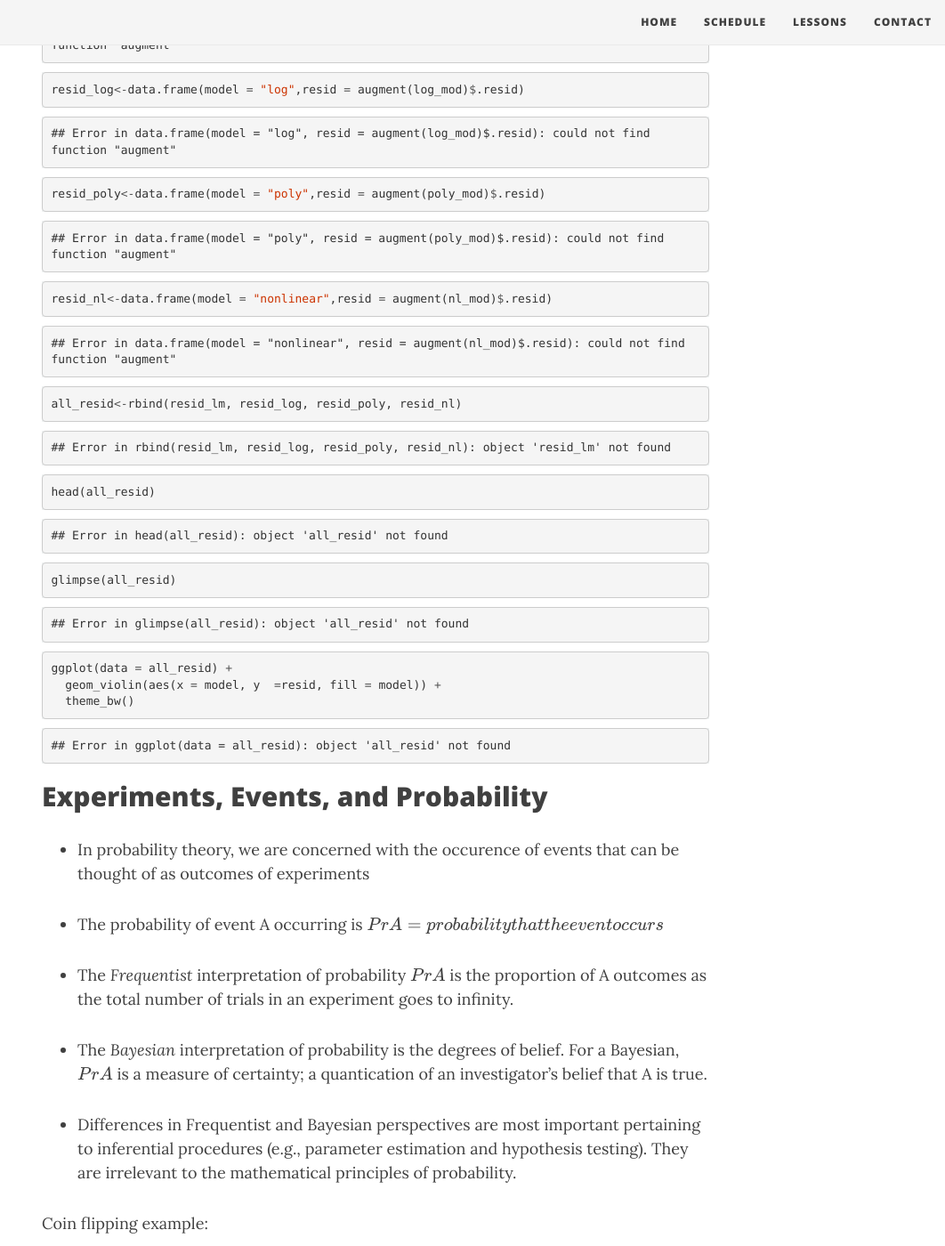
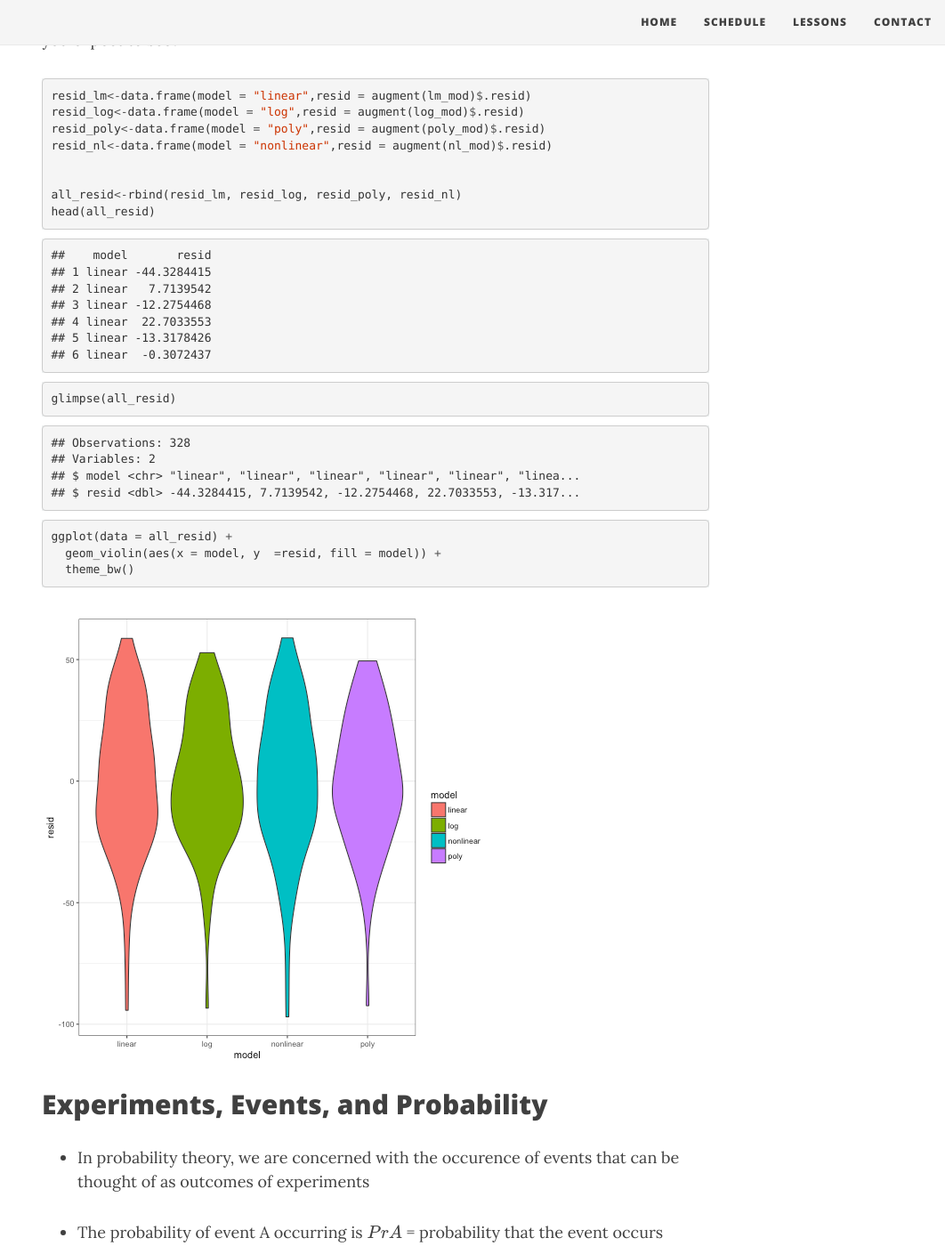
Before and after one commit to chrischizinski/SNR_R_Group, a Jekyll site: the page built from _posts/2017-02-23-EcologicalDetective3.md, in a window 1280 px wide and 1400 px high, scrolled down 4975 px. Shown: the whole window at 89% size, without its empty margins (218-1280 px from the left). Built offline with Jekyll 4.4.1, drawn with Linux system fonts in a browser that asks for light colours; nearby versions of some CDN libraries; formulas are drawn with MathJax 3; comment, search, counter and statistics services are not loaded; some of the changed text lies outside the part shown.

Commit message:
new posts

```diff
--- a/_posts/2017-02-23-EcologicalDetective3.md
+++ b/_posts/2017-02-23-EcologicalDetective3.md
@@ -6,6 +6,13 @@ output: html_document
 ## Exploring the relationship between two variables
 
 First lets bring in the data from the previous lesson
+
+
+{% highlight r %}
+library(tidyverse)
+library(broom)
+{% endhighlight %}
+
 
 
 {% highlight r %}
@@ -65,18 +72,18 @@ Now lets plot the basic relationship between age and length of this species.
 
 {% highlight r %}
 ggplot(data = FishAge) +
-  geom_point(aes(x = Age, y = FishLength), size = 1, alpha = 0.35, colour = "red") +
+  geom_point(aes(x = Age, y = FishLength), size = 3, alpha = 0.35, colour = "red") +
   theme_bw()
 {% endhighlight %}
 
-![plot of chunk unnamed-chunk-2](/SNR_R_Group/figs/2017-02-23-EcologicalDetective3/unnamed-chunk-2-1.png)
+![plot of chunk unnamed-chunk-3](/SNR_R_Group/figs/2017-02-23-EcologicalDetective3/unnamed-chunk-3-1.png)
 
 How does fish age relate to fish length?
 
-1) Linear
-2) Polynomial
-3) Logarithmic
-4) Non-linear
+1. Linear
+2. Polynomial
+3. Logarithmic
+4. Non-linear
 
 
 {% highlight r %}
@@ -208,90 +215,24 @@ Plot the curves to the data
 newdata <- data.frame(Age = seq(0,8,by = 1))
 
 lm_pred<- data.frame(model = "linear",augment(lm_mod, newdata = newdata))
-{% endhighlight %}
 
+poly_pred<- data.frame(model = "polynomial",augment(poly_mod, newdata = newdata))
 
-
-{% highlight text %}
-## Error in data.frame(model = "linear", augment(lm_mod, newdata = newdata)): could not find function "augment"
-{% endhighlight %}
-
-
-
-{% highlight r %}
-poly_pred<- data.frame(model = "polynomial",augment(poly_mod, newdata = newdata))
-{% endhighlight %}
-
-
-
-{% highlight text %}
-## Error in data.frame(model = "polynomial", augment(poly_mod, newdata = newdata)): could not find function "augment"
-{% endhighlight %}
-
-
-
-{% highlight r %}
 log_pred<- data.frame(model = "log",augment(log_mod, newdata = newdata))
-{% endhighlight %}
-
-
-
-{% highlight text %}
-## Error in data.frame(model = "log", augment(log_mod, newdata = newdata)): could not find function "augment"
-{% endhighlight %}
-
-
-
-{% highlight r %}
 # log_pred$.fitted <- exp(log_pred$.fitted)
 
 nl_pred<- data.frame(model = "nonlinear",augment(nl_mod, newdata = newdata))
-{% endhighlight %}
+nl_pred$.se.fit<-NA
 
+all.pred<- rbind(lm_pred,poly_pred,log_pred,nl_pred)
 
-
-{% highlight text %}
-## Error in data.frame(model = "nonlinear", augment(nl_mod, newdata = newdata)): could not find function "augment"
-{% endhighlight %}
-
-
-
-{% highlight r %}
-nl_pred$.se.fit<-NA
-{% endhighlight %}
-
-
-
-{% highlight text %}
-## Error in nl_pred$.se.fit <- NA: object 'nl_pred' not found
-{% endhighlight %}
-
-
-
-{% highlight r %}
-all.pred<- rbind(lm_pred,poly_pred,log_pred,nl_pred)
-{% endhighlight %}
-
-
-
-{% highlight text %}
-## Error in rbind(lm_pred, poly_pred, log_pred, nl_pred): object 'lm_pred' not found
-{% endhighlight %}
-
-
-
-{% highlight r %}
 ggplot(data = FishAge) +
   geom_point(aes(x = Age, y = FishLength), size = 1, alpha = 0.35, colour = "red") +
   geom_line(data=all.pred, aes(x = Age, y = .fitted, colour = model)) +
   theme_bw()
 {% endhighlight %}
 
-
-
-{% highlight text %}
-## Error in fortify(data): object 'all.pred' not found
-{% endhighlight %}
+![plot of chunk unnamed-chunk-5](/SNR_R_Group/figs/2017-02-23-EcologicalDetective3/unnamed-chunk-5-1.png)
 
 Lets look at the distribution of the residuals of each model to the actual data.  What would you expect to see?
 
@@ -299,72 +240,25 @@ Lets look at the distribution of the residuals of each model to the actual data.
 
 {% highlight r %}
 resid_lm<-data.frame(model = "linear",resid = augment(lm_mod)$.resid)
-{% endhighlight %}
+resid_log<-data.frame(model = "log",resid = augment(log_mod)$.resid)
+resid_poly<-data.frame(model = "poly",resid = augment(poly_mod)$.resid)
+resid_nl<-data.frame(model = "nonlinear",resid = augment(nl_mod)$.resid)
 
 
-
-{% highlight text %}
-## Error in data.frame(model = "linear", resid = augment(lm_mod)$.resid): could not find function "augment"
-{% endhighlight %}
-
-
-
-{% highlight r %}
-resid_log<-data.frame(model = "log",resid = augment(log_mod)$.resid)
-{% endhighlight %}
-
-
-
-{% highlight text %}
-## Error in data.frame(model = "log", resid = augment(log_mod)$.resid): could not find function "augment"
-{% endhighlight %}
-
-
-
-{% highlight r %}
-resid_poly<-data.frame(model = "poly",resid = augment(poly_mod)$.resid)
-{% endhighlight %}
-
-
-
-{% highlight text %}
-## Error in data.frame(model = "poly", resid = augment(poly_mod)$.resid): could not find function "augment"
-{% endhighlight %}
-
-
-
-{% highlight r %}
-resid_nl<-data.frame(model = "nonlinear",resid = augment(nl_mod)$.resid)
-{% endhighlight %}
-
-
-
-{% highlight text %}
-## Error in data.frame(model = "nonlinear", resid = augment(nl_mod)$.resid): could not find function "augment"
-{% endhighlight %}
-
-
-
-{% highlight r %}
 all_resid<-rbind(resid_lm, resid_log, resid_poly, resid_nl)
-{% endhighlight %}
-
-
-
-{% highlight text %}
-## Error in rbind(resid_lm, resid_log, resid_poly, resid_nl): object 'resid_lm' not found
-{% endhighlight %}
-
-
-
-{% highlight r %}
 head(all_resid)
 {% endhighlight %}
 
 
 
 {% highlight text %}
-## Error in head(all_resid): object 'all_resid' not found
+##    model       resid
+## 1 linear -44.3284415
+## 2 linear   7.7139542
+## 3 linear -12.2754468
+## 4 linear  22.7033553
+## 5 linear -13.3178426
+## 6 linear  -0.3072437
 {% endhighlight %}
 
 
@@ -376,7 +270,10 @@ glimpse(all_resid)
 
 
 {% highlight text %}
-## Error in glimpse(all_resid): object 'all_resid' not found
+## Observations: 328
+## Variables: 2
+## $ model <chr> "linear", "linear", "linear", "linear", "linear", "linea...
+## $ resid <dbl> -44.3284415, 7.7139542, -12.2754468, 22.7033553, -13.317...
 {% endhighlight %}
 
 
@@ -387,27 +284,19 @@ ggplot(data = all_resid) +
   theme_bw()
 {% endhighlight %}
 
-
-
-{% highlight text %}
-## Error in ggplot(data = all_resid): object 'all_resid' not found
-{% endhighlight %}
+![plot of chunk unnamed-chunk-6](/SNR_R_Group/figs/2017-02-23-EcologicalDetective3/unnamed-chunk-6-1.png)
 
 ## Experiments, Events, and Probability
 
 - In probability theory, we are concerned with the occurence of events that can be thought of as outcomes of experiments
 
-- The probability of event A occurring is \\( Pr\{A\} = probability that the event occurs \\)
+- The probability of event A occurring is \\( Pr \{ A \} \\) = probability that the event occurs
 
- - The _Frequentist_ interpretation of probability \\( Pr\{A\}\\) is the proportion of A outcomes as the total number of trials in an experiment goes to infinity.
-
- - The _Bayesian_ interpretation of probability is the degrees of belief. For a Bayesian, \\( Pr\{A\}\\) is a measure of certainty; a quantication of an investigator’s belief that A is true.
-
- - Differences in Frequentist and Bayesian perspectives are most important pertaining to inferential procedures (e.g., parameter estimation and hypothesis testing). They are irrelevant to the mathematical principles of probability.
+ - The _Frequentist_ interpretation of probability \\( Pr \{ A \} \\) is the proportion of A outcomes as the total number of trials in an experiment goes to infinity.
 
  Coin flipping example:
 
- For example, it can be demonstrated that the proportion of heads from a series of fair coin  flips will approach the constant 0.5 as the number of trials grows large, that is, \\( Pr\{Head\} = 0.5\\)
+ For example, it can be demonstrated that the proportion of heads from a series of fair coin  flips will approach the constant 0.5 as the number of trials grows large, that is, \\( Pr \{ Head \} \\) = 0.5
 
 
 {% highlight r %}
@@ -445,7 +334,7 @@ ggplot(data = N_flips) +
   theme_bw()
 {% endhighlight %}
 
-![plot of chunk unnamed-chunk-7](/SNR_R_Group/figs/2017-02-23-EcologicalDetective3/unnamed-chunk-7-1.png)
+![plot of chunk unnamed-chunk-8](/SNR_R_Group/figs/2017-02-23-EcologicalDetective3/unnamed-chunk-8-1.png)
 
 Lets look at the whole range
 
@@ -458,4 +347,8 @@ ggplot(data = N_flips) +
   theme_bw()
 {% endhighlight %}
 
-![plot of chunk unnamed-chunk-8](/SNR_R_Group/figs/2017-02-23-EcologicalDetective3/unnamed-chunk-8-1.png)
+![plot of chunk unnamed-chunk-9](/SNR_R_Group/figs/2017-02-23-EcologicalDetective3/unnamed-chunk-9-1.png)
+
+- The _Bayesian_ interpretation of probability is the degrees of belief. For a Bayesian, \\( Pr\{A\}\\) is a measure of certainty; a quantication of an investigator’s belief that A is true.
+
+ - Differences in Frequentist and Bayesian perspectives are most important pertaining to inferential procedures (e.g., parameter estimation and hypothesis testing). They are irrelevant to the mathematical principles of probability.
```
Also changed, not shown: figs/2017-02-23-EcologicalDetective3/unnamed-chunk-2-1.png (deleted), figs/2017-02-23-EcologicalDetective3/unnamed-chunk-3-1.png (added), figs/2017-02-23-EcologicalDetective3/unnamed-chunk-5-1.png (added), figs/2017-02-23-EcologicalDetective3/unnamed-chunk-6-1.png (added), figs/2017-02-23-EcologicalDetective3/unnamed-chunk-7-1.png (deleted), figs/2017-02-23-EcologicalDetective3/unnamed-chunk-8-1.png, figs/2017-02-23-EcologicalDetective3/unnamed-chunk-9-1.png (added).
